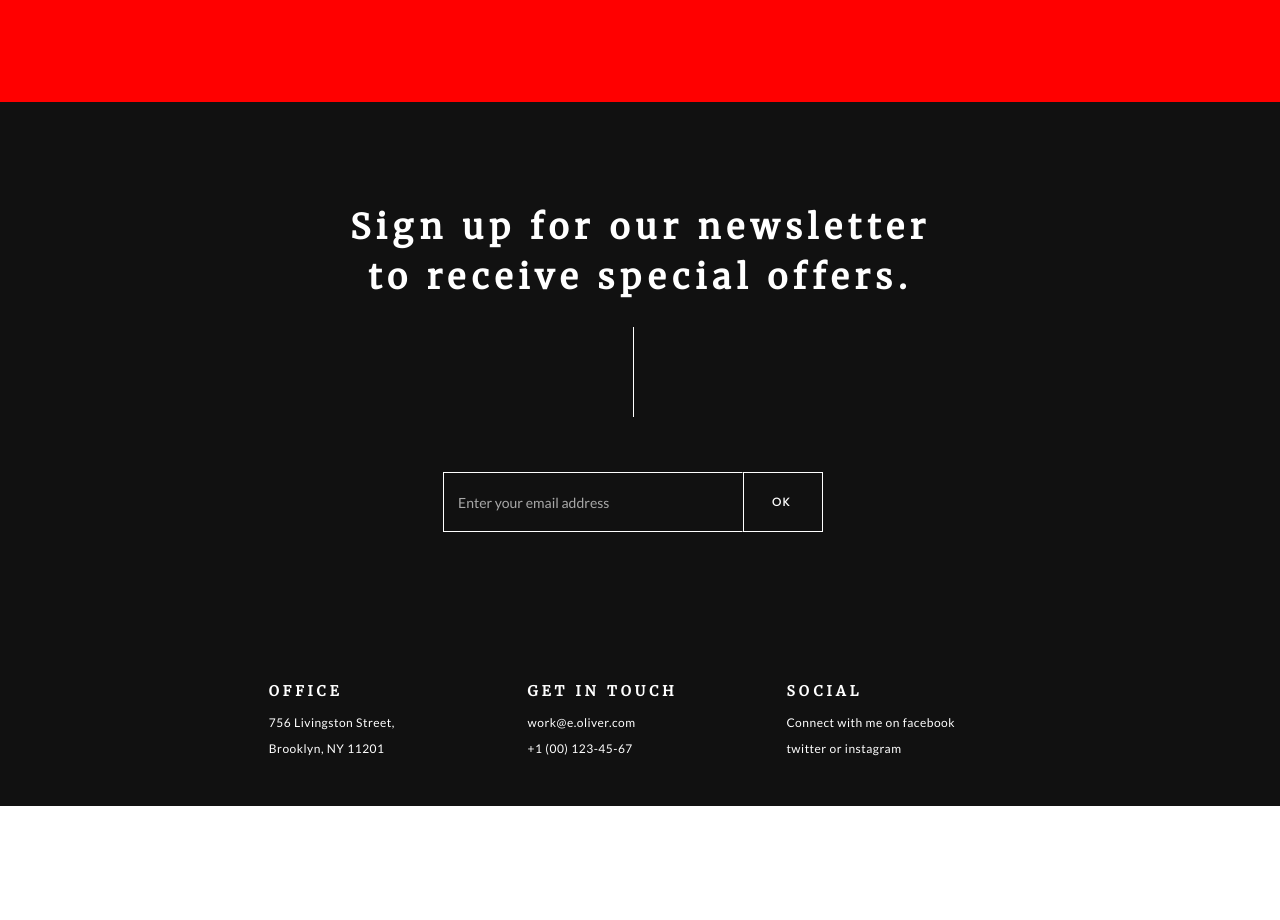
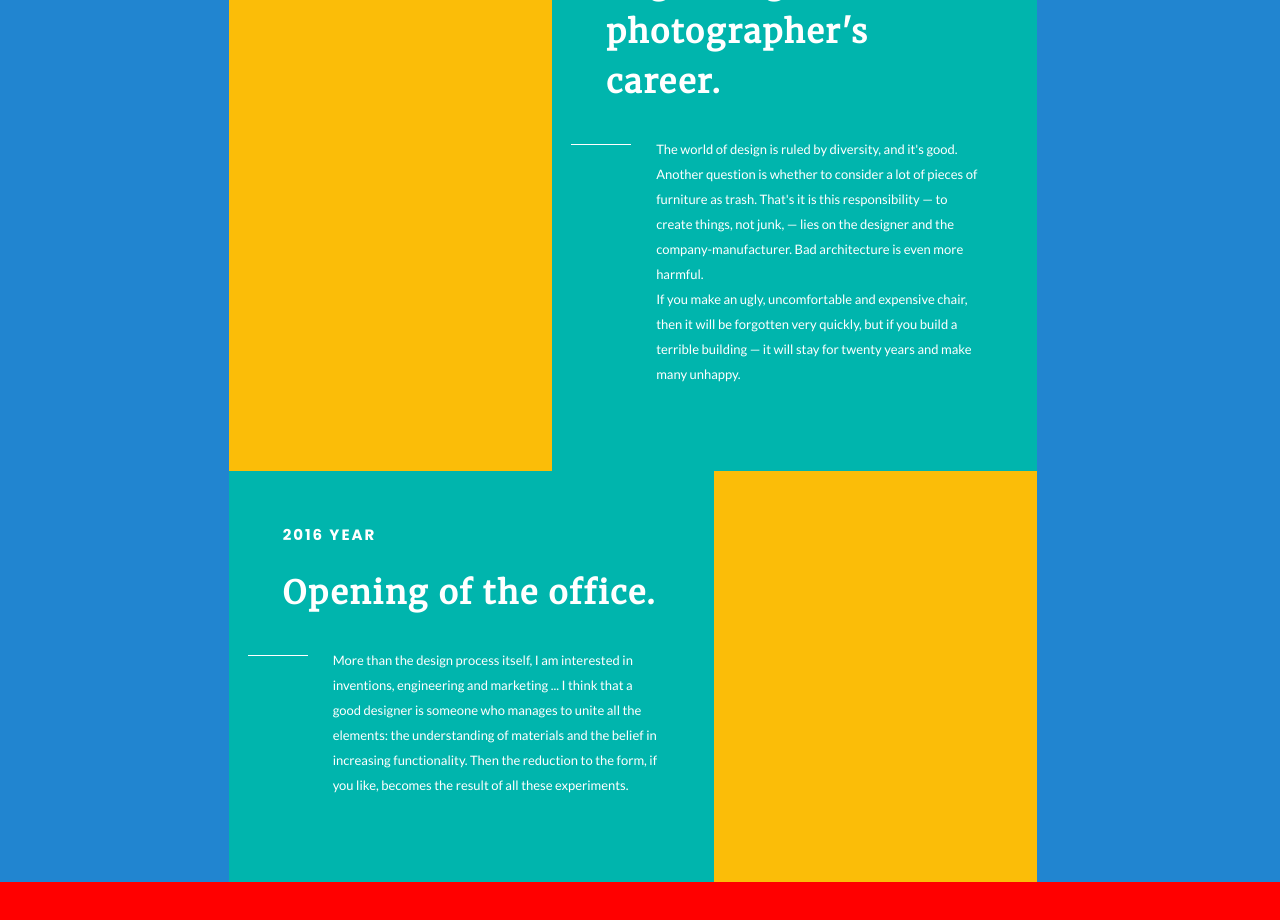
Before and after one commit to dalejodc/frontend-test, an Angular app: page /about in a window 1280 px wide. Shown: the part 760-1680 px from the top of the page. Before the commit the page ends 1566 px from the top, so only its background shows below. Built offline with nearby package versions, Linux system fonts and the light colour scheme.

Commit message:
Experience style

```diff
--- a/src/app/components/about/about.component.css
+++ b/src/app/components/about/about.component.css
@@ -48,8 +48,9 @@
     margin-bottom: 0;
 }
 
+/* Quote */
+
 q {
-    /* display: block; */
     border-color: #eee;
     padding: 1.5em 0 0.5em;
     margin: 1.5em 0;
@@ -60,3 +61,61 @@ q {
 q:before {
     content: '\201E';
 }
+
+.experience-info-box {
+    padding: 40px;
+}
+
+/* Text */
+
+.experience-year {
+    color: white;
+    font-family: Poppins, sans-serif;
+    font-weight: 700;
+    letter-spacing: 2px;
+    font-size: 15px;
+    margin: 0px;
+    text-transform: uppercase;
+}
+
+.experience-name {
+    color: white;
+    font-family: 'Merriweather', serif;
+    font-size: 32px;
+    letter-spacing: 2px;
+    line-height: 50px;
+    color: white;
+    align-content: center;
+    display: inline-block;
+    position: relative;
+    text-decoration: none;
+    z-index: 1;
+    margin-bottom: 30px;
+}
+
+
+.experience-description {
+      padding-left: 50px;
+    color: white;
+    font-size: 13px;
+    line-height: 25px;
+    color: white;
+    align-content: center;
+    display: inline-block;
+    position: relative;
+    text-decoration: none;
+    z-index: 1;
+    margin-bottom: 30px;
+}
+
+.experience-description:before {
+    border-top: 1px solid white;
+    left: -35px;
+    width: 60px;
+    content: '';
+    height: 33%;
+    position: absolute;
+    top: 7px;
+    opacity: 1;
+    z-index: -1;
+}
--- a/src/app/components/about/about.component.html
+++ b/src/app/components/about/about.component.html
@@ -1,6 +1,7 @@
 <div class="about-section">
     <app-navbar></app-navbar>
 
+    <!-- Title grid -->
     <div class="ui grid">
         <div class="blue sixteen wide tablet sixteen wide computer column center aligned">
             <h2 class="quotation"><q style="content: close-quote;"></q></h2>
@@ -13,6 +14,55 @@
         </div>
         <div class="green four wide computer column"></div>
     </div>
+
+    <!-- Experience summary-->
+    <div class="ui grid">
+        <div class="blue three wide computer column center aligned"></div>
+
+        <div class="yellow four wide computer column center aligned">
+
+        </div>
+
+        <div class="teal six wide computer column left aligned ">
+            <div class="experience-info-box">
+
+                <h4 class="experience-year">2015 year</h4>
+                <h2 class="experience-name">Beginning of a photographer's career.</h2>
+                <p class="experience-description">The world of design is ruled by diversity, and it's good. Another
+                    question is whether to consider a lot of pieces of furniture as trash. That's it is this
+                    responsibility — to create things, not junk, —
+                    lies on the designer and the company-manufacturer. Bad architecture is even more harmful.
+                    <br>
+                    If you make an ugly, uncomfortable and expensive chair, then it will be forgotten very quickly, but
+                    if you build a
+                    terrible building — it will stay for twenty years and make many unhappy.</p>
+            </div>
+        </div>
+
+        <div class="blue three wide computer column center aligned"> </div>
+    </div>
+
+    <div class="ui grid">
+        <div class="blue three wide computer column center aligned"></div>
+
+        <div class="teal six wide computer column left aligned ">
+            <div class="experience-info-box">
+
+                <h4 class="experience-year">2016 year</h4>
+                <h2 class="experience-name">Opening of the office.</h2>
+                <p class="experience-description">More than the design process itself, I am interested in inventions,
+                    engineering and marketing ... I think that a good designer is someone who manages to unite all the
+                    elements: the understanding of materials and the belief in increasing functionality. Then the
+                    reduction to the form, if you like, becomes the result of all these experiments.</p>
+            </div>
+        </div>
+
+        <div class="yellow four wide computer column center aligned">
+
+        </div>
+
+        <div class="blue three wide computer column center aligned"> </div>
+    </div>
 </div>
 <app-newsletter></app-newsletter>
 <app-footer></app-footer>
```
